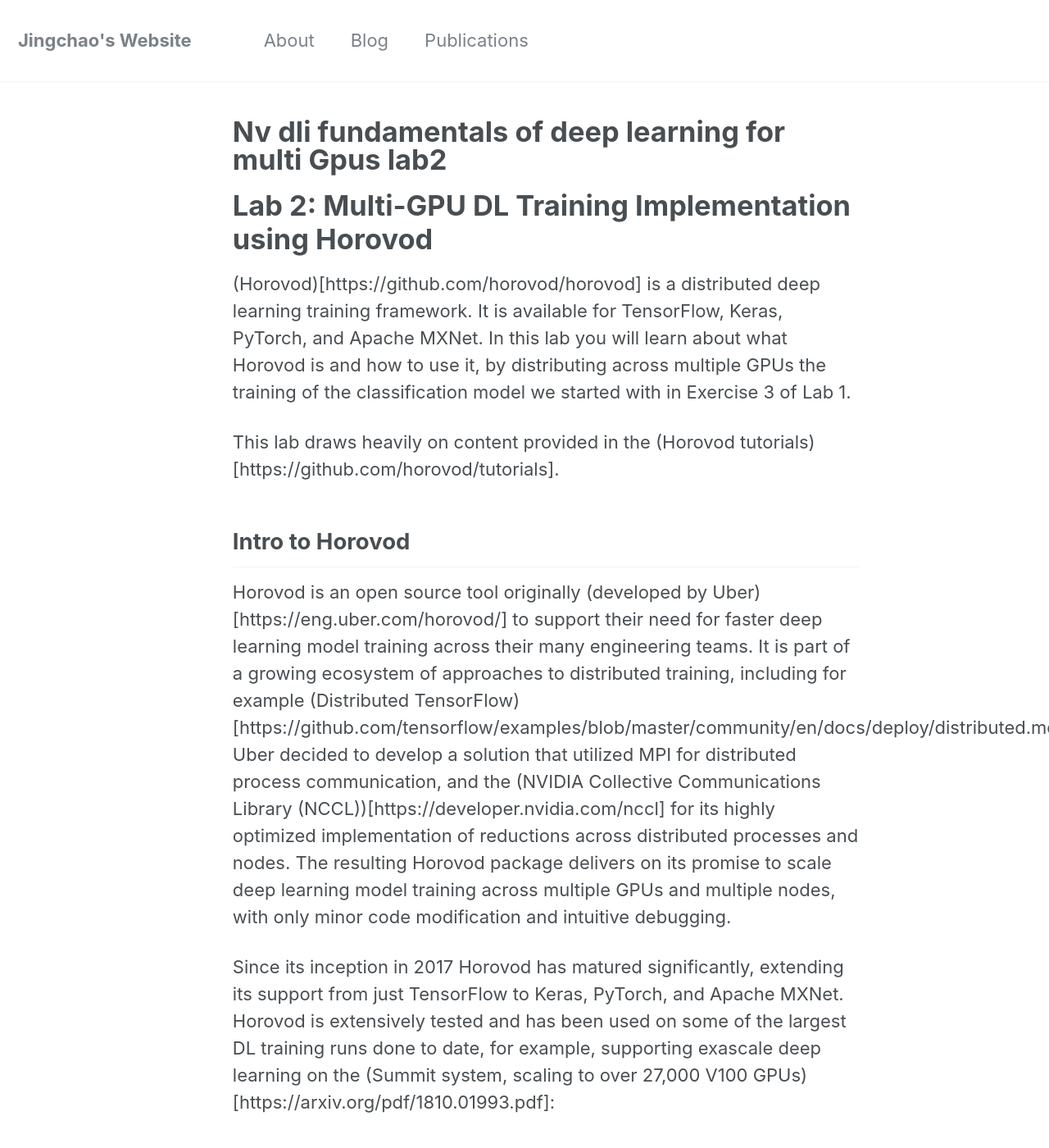
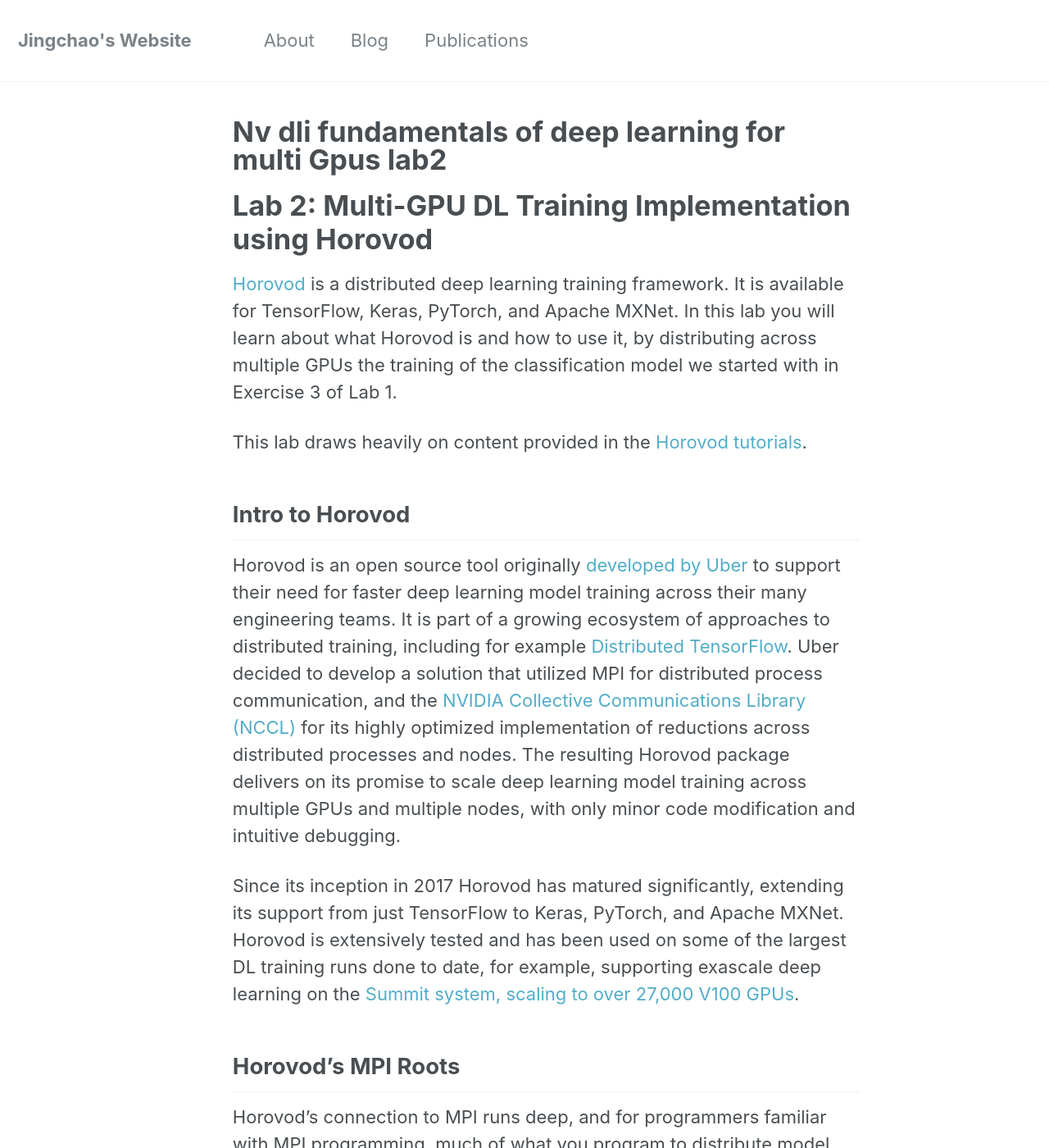
Before and after one commit to JingchaoZhang/JingchaoZhang.github.io, a Jekyll site: the page built from _posts/2021-03-04-NV DLI Fundamentals of Deep Learning for Multi-GPUs Lab2.md, in a window 1280 px wide and 1400 px high. Shown: the whole window at 82% size. Built offline with Jekyll 4.4.1, drawn with Linux system fonts in a browser that asks for light colours; some of the changed text lies outside the part shown.

Commit message:
Update 2021-03-04-NV DLI Fundamentals of Deep Learning for Multi-GPUs Lab2.md

````diff
--- a/_posts/2021-03-04-NV DLI Fundamentals of Deep Learning for Multi-GPUs Lab2.md
+++ b/_posts/2021-03-04-NV DLI Fundamentals of Deep Learning for Multi-GPUs Lab2.md
@@ -4,19 +4,19 @@
 ---
 
 # Lab 2: Multi-GPU DL Training Implementation using Horovod
-(Horovod)[https://github.com/horovod/horovod] is a distributed deep learning training framework. It is available for TensorFlow, Keras, PyTorch, and Apache MXNet. In this lab you will learn about what Horovod is and how to use it, by distributing across multiple GPUs the training of the classification model we started with in Exercise 3 of Lab 1.
+[Horovod](https://github.com/horovod/horovod) is a distributed deep learning training framework. It is available for TensorFlow, Keras, PyTorch, and Apache MXNet. In this lab you will learn about what Horovod is and how to use it, by distributing across multiple GPUs the training of the classification model we started with in Exercise 3 of Lab 1.
 
-This lab draws heavily on content provided in the (Horovod tutorials)[https://github.com/horovod/tutorials].
+This lab draws heavily on content provided in the [Horovod tutorials](https://github.com/horovod/tutorials).
 
 ## Intro to Horovod
-Horovod is an open source tool originally (developed by Uber)[https://eng.uber.com/horovod/] to support their need for faster deep learning model training across their many engineering teams. It is part of a growing ecosystem of approaches to distributed training, including for example (Distributed TensorFlow)[https://github.com/tensorflow/examples/blob/master/community/en/docs/deploy/distributed.md]. Uber decided to develop a solution that utilized MPI for distributed process communication, and the (NVIDIA Collective Communications Library (NCCL))[https://developer.nvidia.com/nccl] for its highly optimized implementation of reductions across distributed processes and nodes. The resulting Horovod package delivers on its promise to scale deep learning model training across multiple GPUs and multiple nodes, with only minor code modification and intuitive debugging.
+Horovod is an open source tool originally [developed by Uber](https://eng.uber.com/horovod/) to support their need for faster deep learning model training across their many engineering teams. It is part of a growing ecosystem of approaches to distributed training, including for example [Distributed TensorFlow](https://github.com/tensorflow/examples/blob/master/community/en/docs/deploy/distributed.md). Uber decided to develop a solution that utilized MPI for distributed process communication, and the [NVIDIA Collective Communications Library (NCCL)](https://developer.nvidia.com/nccl) for its highly optimized implementation of reductions across distributed processes and nodes. The resulting Horovod package delivers on its promise to scale deep learning model training across multiple GPUs and multiple nodes, with only minor code modification and intuitive debugging.
 
-Since its inception in 2017 Horovod has matured significantly, extending its support from just TensorFlow to Keras, PyTorch, and Apache MXNet. Horovod is extensively tested and has been used on some of the largest DL training runs done to date, for example, supporting exascale deep learning on the (Summit system, scaling to over 27,000 V100 GPUs)[https://arxiv.org/pdf/1810.01993.pdf]:
+Since its inception in 2017 Horovod has matured significantly, extending its support from just TensorFlow to Keras, PyTorch, and Apache MXNet. Horovod is extensively tested and has been used on some of the largest DL training runs done to date, for example, supporting exascale deep learning on the [Summit system, scaling to over 27,000 V100 GPUs](https://arxiv.org/pdf/1810.01993.pdf).
 
 ## Horovod's MPI Roots
 Horovod's connection to MPI runs deep, and for programmers familiar with MPI programming, much of what you program to distribute model training with Horovod will feel very familiar. For those unfamiliar with MPI programming, a brief discussion of some of the conventions and considerations required when distributing processes with Horovod, or MPI, is worthwhile.
 
-Horovod, as with MPI, strictly follows the (Single-Program Multiple-Data (SPMD))[https://en.wikipedia.org/wiki/SPMD] paradigm where we implement the instruction flow of multiple processes in the same file/program. Because multiple processes are executing code in parallel, we have to take care about (race conditions)[https://en.wikipedia.org/wiki/Race_condition] and also the synchronization of participating processes.
+Horovod, as with MPI, strictly follows the [Single-Program Multiple-Data (SPMD)](https://en.wikipedia.org/wiki/SPMD) paradigm where we implement the instruction flow of multiple processes in the same file/program. Because multiple processes are executing code in parallel, we have to take care about [race conditions](https://en.wikipedia.org/wiki/Race_condition) and also the synchronization of participating processes.
 
 Horovod assigns a unique numerical ID or rank (an MPI concept) to each process executing the program. This rank can be accessed programmatically. As you will see below when writing Horovod code, by identifying a process's rank programmatically in the code we can take steps such as:
 * Pin that process to its own exclusive GPU.
@@ -29,6 +29,7 @@
 
 Schematically, let's look at how MPI can run multiple GPU processes across multiple nodes. Note how each process, or rank, is pinned to a specific GPU:
 ![Alt text](/images/NV DLI Fundamentals of Deep Learning for Multi-GPUs Lab2 Figure1.PNG?raw=true "Optional Title")
+
 #Notebook
 ```python
 import horovod.keras as hvd
````
